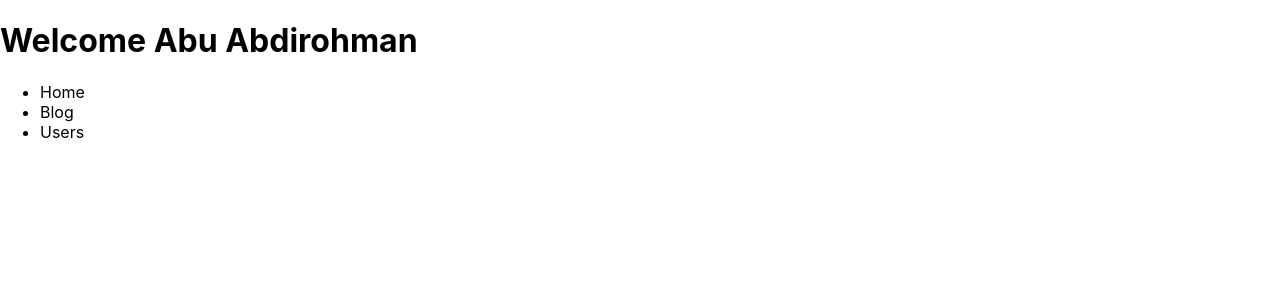
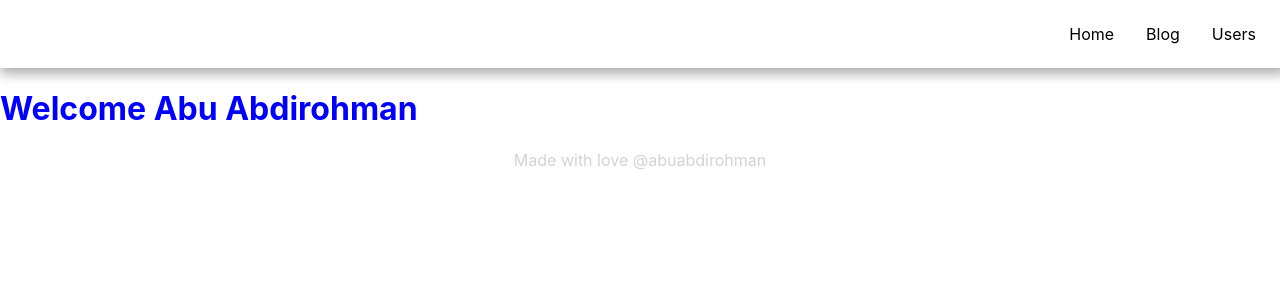
Before and after one commit to abuabdirohman4/next-basic, a Next.js app: page / in a window 1280 px wide. Shown: the top 300 px of the page. Built offline with nearby package versions, Linux system fonts and the light colour scheme.

Commit message:
#8: Global CSS dan CSS Modules

```diff
--- /dev/null
+++ b/components/Footer/Footer.module.css
@@ -0,0 +1,4 @@
+.title {
+    text-align: center;
+    color: lightgray;
+}
--- /dev/null
+++ b/components/Footer/index.tsx
@@ -0,0 +1,9 @@
+import styles from "./Footer.module.css";
+
+export default function Footer() {
+  return (
+    <div>
+      <p className={styles.title}>Made with love @abuabdirohman</p>
+    </div>
+  );
+}
--- /dev/null
+++ b/components/Header/Header.module.css
@@ -0,0 +1,14 @@
+.container {
+    padding: 8px;
+    box-shadow: 3px 3px 11px 3px rgb(0 0 0 / 32%);
+}
+
+.list {
+    list-style: none;
+    display: flex;
+    justify-content: flex-end;
+}
+
+.item {
+    margin: 0px 16px;
+}
--- a/components/Header/index.tsx
+++ b/components/Header/index.tsx
@@ -1,20 +1,21 @@
 import Link from "next/link";
+import styles from "./Header.module.css";
 
 export default function Header() {
   return (
-    <header>
-      <ul>
-        <li>
+    <header className={styles.container}>
+      <ul className={styles.list}>
+        <li className={styles.item}>
           <Link href="/">
             <a>Home</a>
           </Link>
         </li>
-        <li>
+        <li className={styles.item}>
           <Link href="/blog">
             <a>Blog</a>
           </Link>
         </li>
-        <li>
+        <li className={styles.item}>
           <Link href="?users">
             <a>Users</a>
           </Link>
--- a/pages/blog.tsx
+++ b/pages/blog.tsx
@@ -1,7 +1,7 @@
 export default function blog() {
   return (
     <div>
-      <p>Blog Page</p>
+      <p className="title">Blog Page</p>
     </div>
   );
 }
--- a/pages/index.tsx
+++ b/pages/index.tsx
@@ -1,10 +1,13 @@
+import Footer from "../components/Footer";
 import Header from "../components/Header";
+import styles from "../styles/Home.module.css";
 
 export default function Home() {
   return (
     <>
-      <h1>Welcome Abu Abdirohman</h1>
       <Header />
+      <h1 className={styles["title-homepage"]}>Welcome Abu Abdirohman</h1>
+      <Footer />
     </>
   );
 }
--- a/styles/Home.module.css
+++ b/styles/Home.module.css
@@ -1,116 +1,3 @@
-.container {
-  padding: 0 2rem;
+.title-homepage {
+  color: blue;
 }
-
-.main {
-  min-height: 100vh;
-  padding: 4rem 0;
-  flex: 1;
-  display: flex;
-  flex-direction: column;
-  justify-content: center;
-  align-items: center;
-}
-
-.footer {
-  display: flex;
-  flex: 1;
-  padding: 2rem 0;
-  border-top: 1px solid #eaeaea;
-  justify-content: center;
-  align-items: center;
-}
-
-.footer a {
-  display: flex;
-  justify-content: center;
-  align-items: center;
-  flex-grow: 1;
-}
-
-.title a {
-  color: #0070f3;
-  text-decoration: none;
-}
-
-.title a:hover,
-.title a:focus,
-.title a:active {
-  text-decoration: underline;
-}
-
-.title {
-  margin: 0;
-  line-height: 1.15;
-  font-size: 4rem;
-}
-
-.title,
-.description {
-  text-align: center;
-}
-
-.description {
-  margin: 4rem 0;
-  line-height: 1.5;
-  font-size: 1.5rem;
-}
-
-.code {
-  background: #fafafa;
-  border-radius: 5px;
-  padding: 0.75rem;
-  font-size: 1.1rem;
-  font-family: Menlo, Monaco, Lucida Console, Liberation Mono, DejaVu Sans Mono,
-    Bitstream Vera Sans Mono, Courier New, monospace;
-}
-
-.grid {
-  display: flex;
-  align-items: center;
-  justify-content: center;
-  flex-wrap: wrap;
-  max-width: 800px;
-}
-
-.card {
-  margin: 1rem;
-  padding: 1.5rem;
-  text-align: left;
-  color: inherit;
-  text-decoration: none;
-  border: 1px solid #eaeaea;
-  border-radius: 10px;
-  transition: color 0.15s ease, border-color 0.15s ease;
-  max-width: 300px;
-}
-
-.card:hover,
-.card:focus,
-.card:active {
-  color: #0070f3;
-  border-color: #0070f3;
-}
-
-.card h2 {
-  margin: 0 0 1rem 0;
-  font-size: 1.5rem;
-}
-
-.card p {
-  margin: 0;
-  font-size: 1.25rem;
-  line-height: 1.5;
-}
-
-.logo {
-  height: 1em;
-  margin-left: 0.5rem;
-}
-
-@media (max-width: 600px) {
-  .grid {
-    width: 100%;
-    flex-direction: column;
-  }
-}
--- a/styles/globals.css
+++ b/styles/globals.css
@@ -4,6 +4,8 @@
   margin: 0;
   font-family: -apple-system, BlinkMacSystemFont, Segoe UI, Roboto, Oxygen,
     Ubuntu, Cantarell, Fira Sans, Droid Sans, Helvetica Neue, sans-serif;
+  max-width: 1400px;
+  margin: auto;
 }
 
 a {
@@ -14,3 +16,7 @@
 * {
   box-sizing: border-box;
 }
+
+.title {
+  color: red;
+}
```
